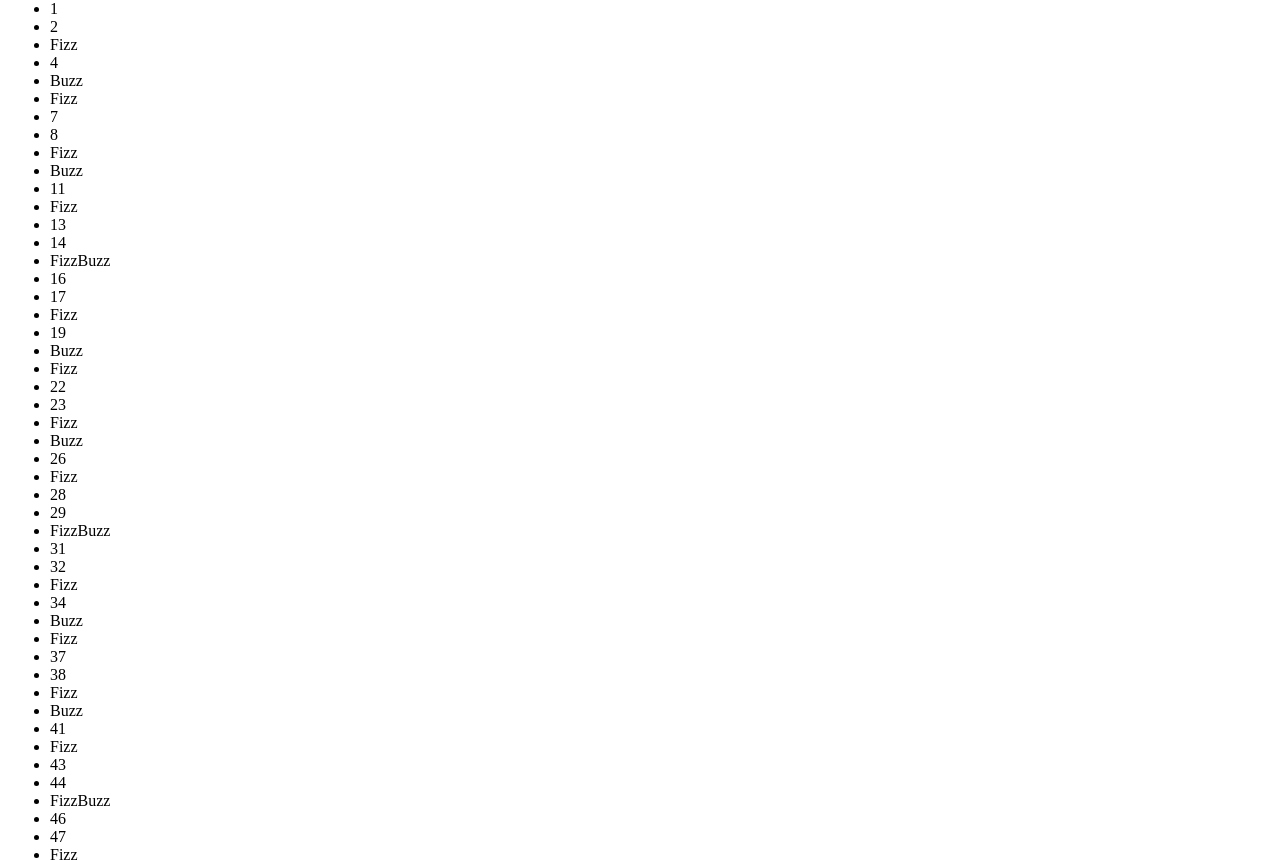
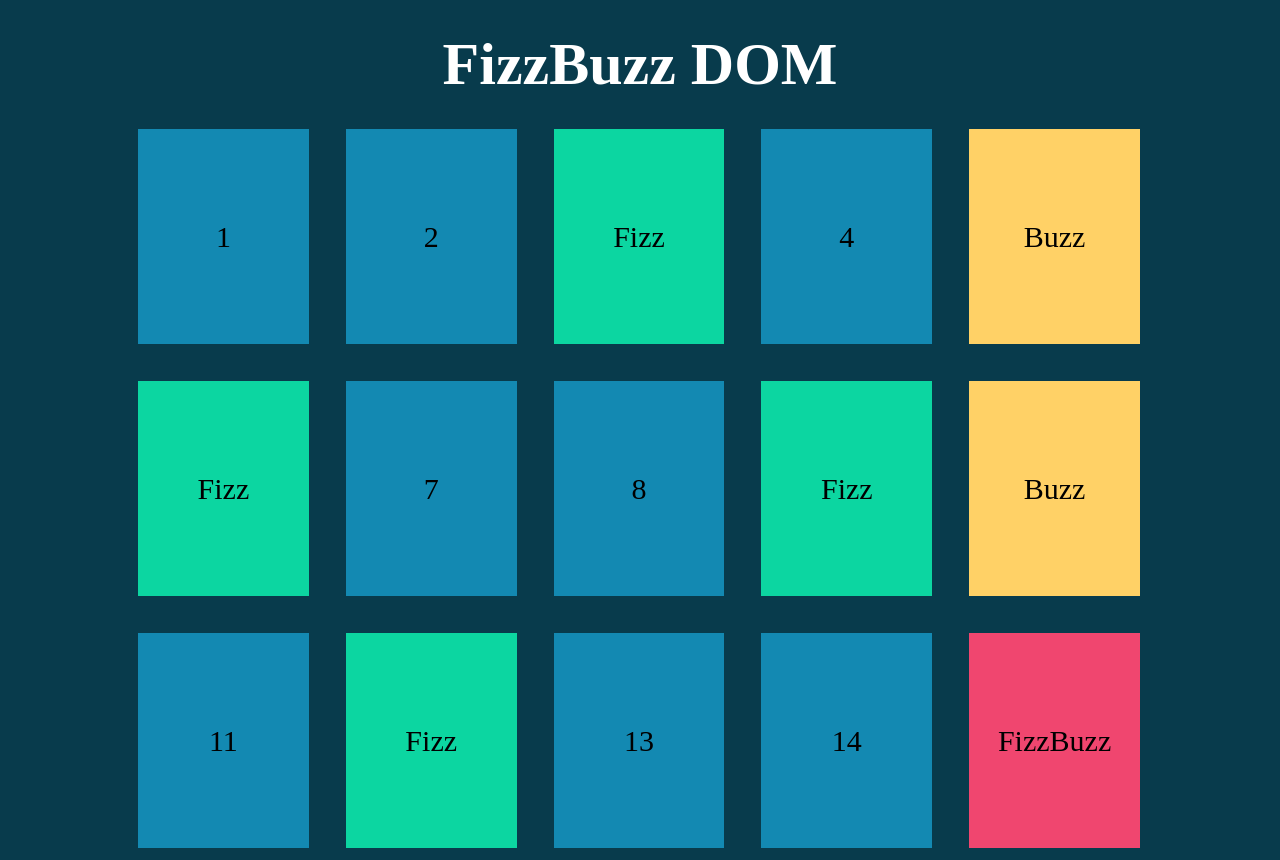
Before and after one commit to alessandro-barate/js-fizzbuzz, a plain HTML site: page index.html in a window 1280 px wide. Shown: the top 860 px of the page. Drawn offline with Linux system fonts and the light colour scheme.

Commit message:
[UPD] Styles applied

```diff
--- a/css/style.css
+++ b/css/style.css
@@ -4,6 +4,55 @@
   box-sizing: border-box;
 }
 
+body {
+  background-color: #083b4c;
+}
+
+.numbers-container {
+  width: 80%;
+  margin: 0 auto;
+  text-align: center;
+}
+
+#numbers-list {
+  width: 100%;
+  display: flex;
+  flex-wrap: wrap;
+  gap: 37px;
+  padding: 30px 10px 30px 10px;
+}
+
+h1 {
+  padding-top: 30px;
+  font-size: 60px;
+  color: white;
+}
+
 ul {
-  padding-left: 50px;
+  list-style: none;
 }
+
+.li-size {
+  background-color: gold;
+  display: inline-block;
+  width: calc(100% / 5 - 30px);
+  height: 215px;
+  line-height: 215px;
+  font-size: 30px;
+}
+
+.number {
+  background-color: #1389b2;
+}
+
+.fizz {
+  background-color: #0cd6a1;
+}
+
+.buzz {
+  background-color: #ffd166;
+}
+
+.fizz-buzz {
+  background-color: #f0466f;
+}
--- a/index.html
+++ b/index.html
@@ -7,8 +7,13 @@
     <title>Fizz Buzz</title>
   </head>
   <body>
-    <div>
-      <ul id="numbers-list"></ul>
+    <div class="container">
+      <div class="row">
+        <div class="numbers-container">
+          <h1>FizzBuzz DOM</h1>
+          <ul id="numbers-list"></ul>
+        </div>
+      </div>
     </div>
 
     <script type="text/javascript" src="./javascript/main.js"></script>
--- a/javascript/main.js
+++ b/javascript/main.js
@@ -5,18 +5,23 @@ const ul = document.getElementById("numbers-list");
 for (let index = 1; index <= 100; index++) {
   const li = document.createElement("li");
   ul.append(li);
+  li.classList.add("li-size");
 
   if (index % 3 == 0 && index % 5 == 0) {
     console.log("divisibile per 3 e per 5");
     li.append("FizzBuzz");
+    li.classList.add("fizz-buzz");
   } else if (index % 3 == 0) {
     li.append("Fizz");
+    li.classList.add("fizz");
     console.log("divisibile per 3");
   } else if (index % 5 == 0) {
     li.append("Buzz");
+    li.classList.add("buzz");
     console.log("divisibile per 5");
   } else {
     li.append(index);
+    li.classList.add("number");
     console.log(index);
   }
 }
```
